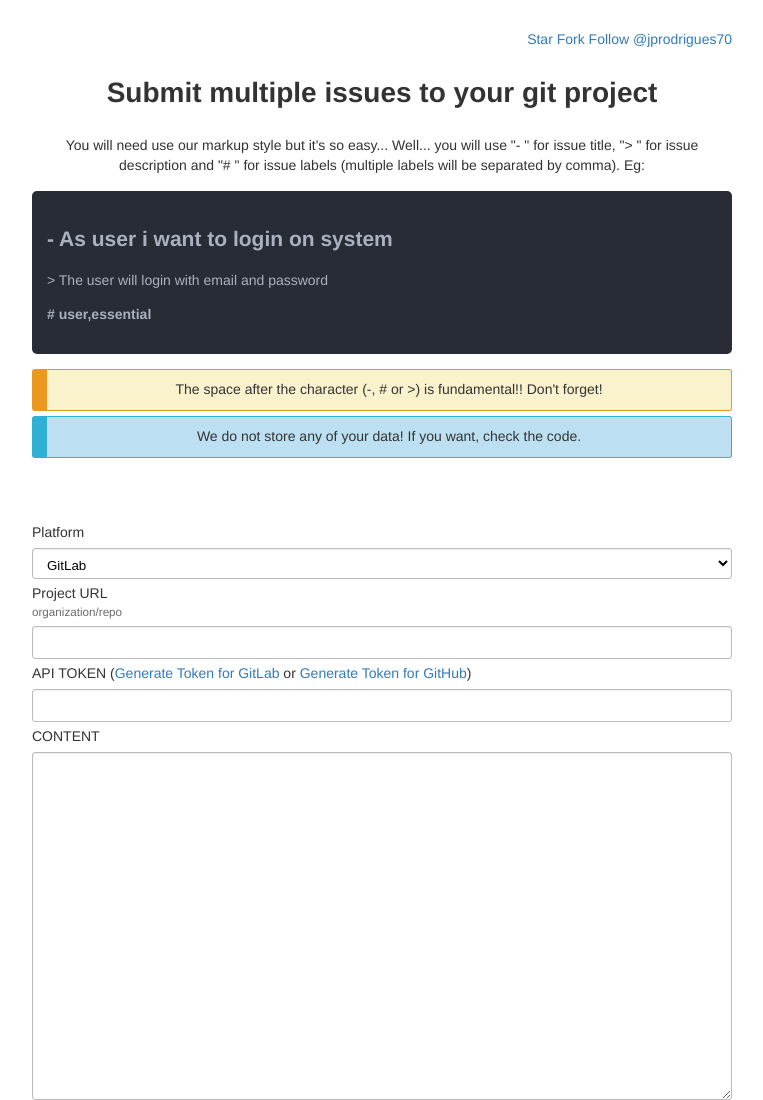
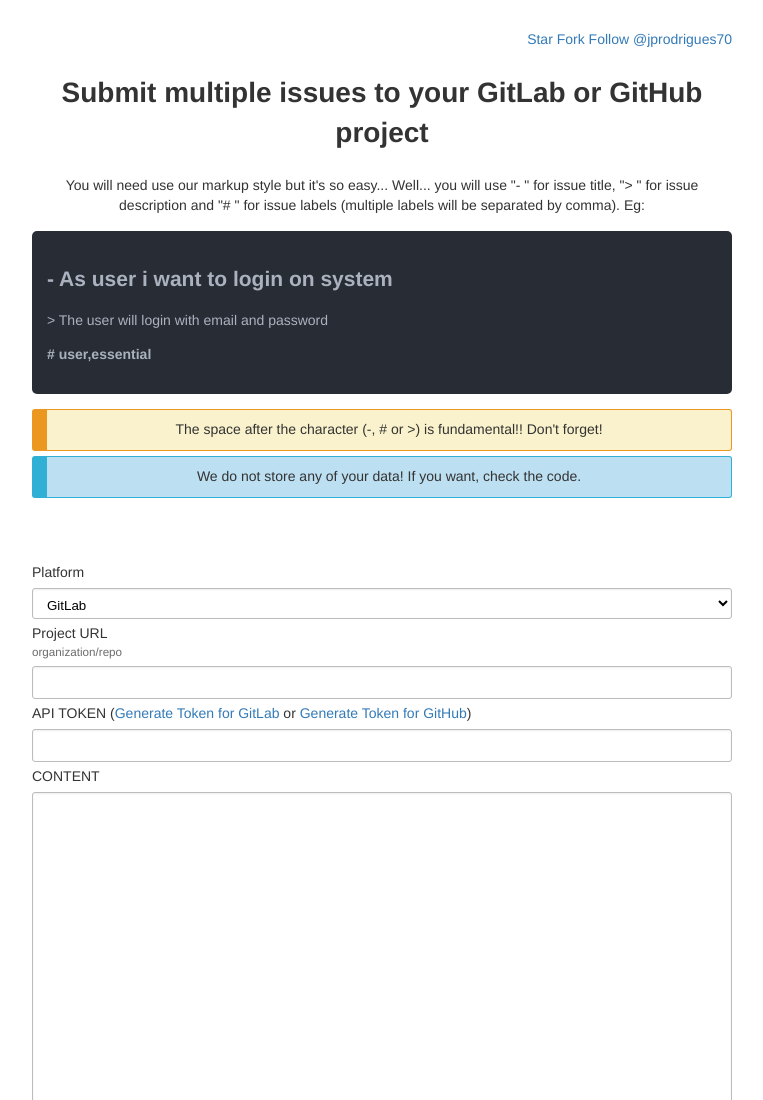
Before and after one commit to upis/upis.github.io, a plain HTML site: page index.html in a window 1280 px wide. Shown: the top 1100 px of the page, without its empty margins (258-1021 px from the left). Drawn offline with Linux system fonts and the light colour scheme.

Commit message:
Atualiza descrição
Alterei "git" pra "Gitlab or Github" pois as ações não são no GIt, e sim na camada do Gitlab e Github.

```diff
--- a/index.html
+++ b/index.html
@@ -20,7 +20,7 @@
             <!-- Place this tag where you want the button to render. -->
             <a class="github-button" href="https://github.com/jprodrigues70" data-size="large" aria-label="Follow @jprodrigues70 on GitHub">Follow @jprodrigues70</a>
           </div>
-          <h1>Submit multiple issues to your git project</h1>
+          <h1>Submit multiple issues to your GitLab or GitHub project</h1>
           <p>You will need use our markup style but it's so easy...
             Well... you will use "- " for issue title, "> " for issue description and "# " for issue labels (multiple labels will be separated by comma). Eg:</p>
             <div class="code-block cmd text-left">
```
